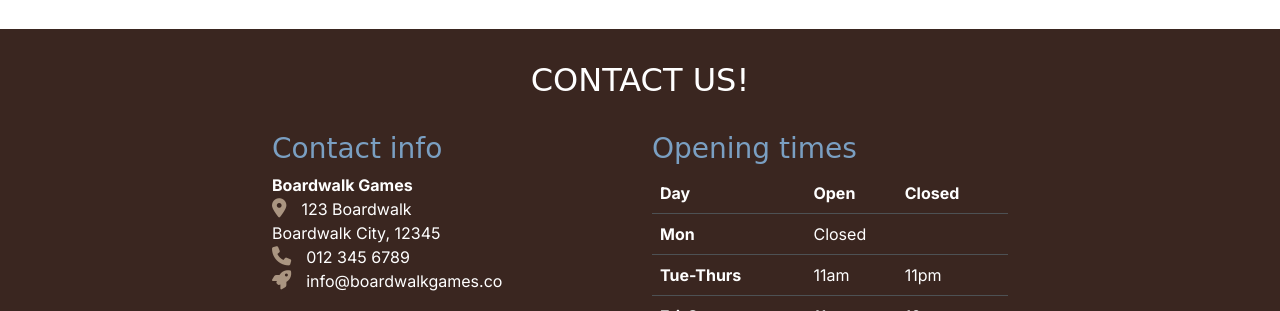
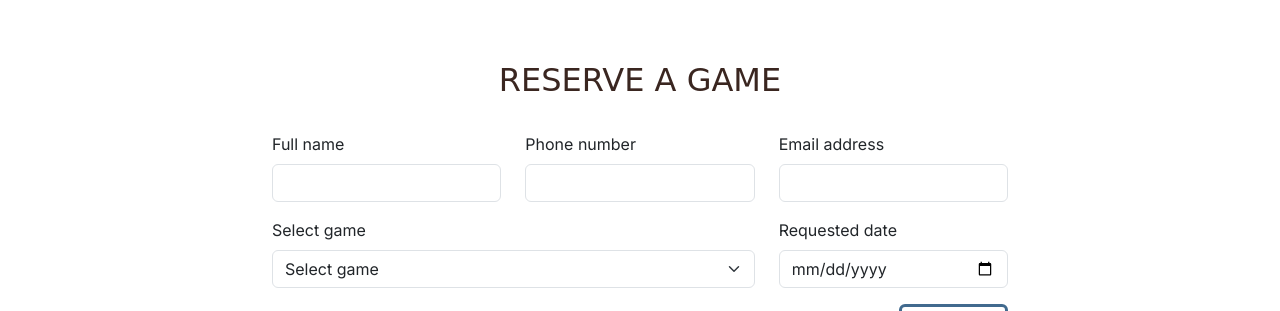
Before and after one commit to kinguiii/boardwalk-games, a plain HTML site: page game-library.html in a window 1280 px wide. Shown: the part 1577-1888 px from the top of the page. Drawn offline with nearby package versions, Linux system fonts and the light colour scheme; a web font is replaced by a local one.

Commit message:
add reservation form

```diff
--- a/game-library.html
+++ b/game-library.html
@@ -41,6 +41,9 @@
                     </li>
                     <li class="nav-item">
                         <a class="nav-link" href="index.html#services">Services</a>
+                    </li>
+                    <li class="nav-item">
+                        <a class="nav-link" href="#events">Events</a>
                     </li>
                     <li class="nav-item">
                         <a class="nav-link active" aria-current="page" href="game-library.html">Games</a>
@@ -240,6 +243,52 @@
         </section>
     </main>
 
+    <!-- Game Reservation Section-->
+
+    <!-- Reservation form section -->
+    <section id="reservation-form" class="container section">
+        <div class="row justify-content-center">
+            <div class="col-12 col-md-8">
+                <h2 class="text-center">Reserve a game</h2>
+                <form action="success.html" method="get">
+                    <div class="row">
+                        <div class="col-12 col-lg-4 mb-3">
+                            <label for="name" class="form-label">Full name</label>
+                            <input class="form-control" id="name" name="name" type="text" required>
+                        </div>
+                        <div class="col-12 col-lg-4 mb-3">
+                            <label for="phone" class="form-label">Phone number</label>
+                            <input class="form-control" id="phone" name="phone" type="number" required>
+                        </div>
+                        <div class="col-12 col-lg-4 mb-3">
+                            <label for="email" class="form-label">Email address</label>
+                            <input class="form-control" id="email" name="email" type="email" required>
+                        </div>
+                        <div class="col-12 col-lg-8">
+                            <label for="event-type" class="form-label">Select game</label>
+                            <select id="event-type" class="form-select" name="event-type" required>
+                                <option value="" selected>Select game</option>
+                                <option value="galaxy-pioneers">Galaxy Pioneers</option>
+                                <option value="mystic-woods">Mystic Woods</option>
+                                <option value="captain's-gambit">Captain's Gambit</option>
+                                <option value="critter-quest">Critter Quest</option>
+                                <option value="setters-of-catan">Setters of Catan</option>
+                                <option value="monopoly">Monopoly</option>
+                                <option value="exploding-kittens">Exploding Kittens</option>
+                                <option value="cluedo">Cluedo</option>
+                            </select>
+                        </div>
+                        <div class="col-12 col-lg-4 mb-3">
+                            <label for="date" class="form-label">Requested date</label>
+                            <input class="form-control" id="date" name="date" type="date" required>
+                        </div>
+                    </div>
+                    <div class="text-end">
+                    <button type="submit" class="btn custom-button-outline">Submit</button></div>
+                </form>
+            </div>
+        </div>
+    </section>
 
     <!-- Footer / contact section -->
     <!-- mt-auto added to push footer to the bottom of the page -->
```
Also changed, not shown: index.html (+3 -0 lines). Lines whose indentation alone changed are shown as unchanged.
